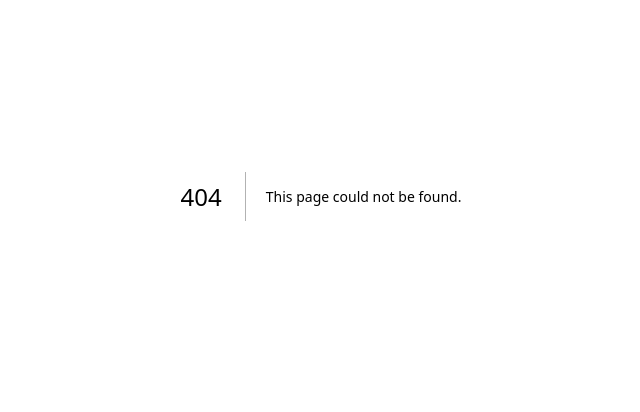
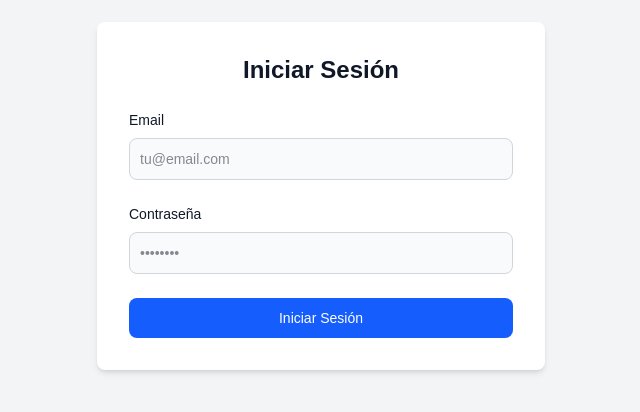
Before and after one commit to juan135072/barbeshop-3, a Next.js app: page /login in a window 1280 px wide. Before the commit this address had no page. Shown: the part 204-616 px from the top of the page, without its empty margins (319-959 px from the left). Built offline with nearby package versions, Linux system fonts and the light colour scheme.

Commit message:
feat: Add basic login page structure and form

```diff
--- /dev/null
+++ b/src/app/login/page.tsx
@@ -0,0 +1,68 @@
+'use client'
+
+import { useState } from 'react'
+
+export default function LoginPage() {
+  const [email, setEmail] = useState('')
+  const [password, setPassword] = useState('')
+
+  const handleLogin = async (event: React.FormEvent<HTMLFormElement>) => {
+    event.preventDefault()
+    // TODO: Implement Supabase login logic here
+    console.log('Attempting login with:', { email, password })
+  }
+
+  return (
+    <div className="flex min-h-screen flex-col items-center justify-center bg-gray-100 dark:bg-gray-900">
+      <div className="w-full max-w-md rounded-lg bg-white p-8 shadow-md dark:bg-gray-800">
+        <h1 className="mb-6 text-center text-2xl font-bold text-gray-900 dark:text-white">
+          Iniciar Sesión
+        </h1>
+        <form onSubmit={handleLogin} className="space-y-6">
+          <div>
+            <label
+              htmlFor="email"
+              className="mb-2 block text-sm font-medium text-gray-900 dark:text-white"
+            >
+              Email
+            </label>
+            <input
+              type="email"
+              id="email"
+              name="email"
+              value={email}
+              onChange={(e) => setEmail(e.target.value)}
+              required
+              className="block w-full rounded-lg border border-gray-300 bg-gray-50 p-2.5 text-gray-900 focus:border-blue-500 focus:ring-blue-500 dark:border-gray-600 dark:bg-gray-700 dark:text-white dark:placeholder-gray-400 dark:focus:border-blue-500 dark:focus:ring-blue-500 sm:text-sm"
+              placeholder="tu@email.com"
+            />
+          </div>
+          <div>
+            <label
+              htmlFor="password"
+              className="mb-2 block text-sm font-medium text-gray-900 dark:text-white"
+            >
+              Contraseña
+            </label>
+            <input
+              type="password"
+              id="password"
+              name="password"
+              value={password}
+              onChange={(e) => setPassword(e.target.value)}
+              required
+              className="block w-full rounded-lg border border-gray-300 bg-gray-50 p-2.5 text-gray-900 focus:border-blue-500 focus:ring-blue-500 dark:border-gray-600 dark:bg-gray-700 dark:text-white dark:placeholder-gray-400 dark:focus:border-blue-500 dark:focus:ring-blue-500 sm:text-sm"
+              placeholder="••••••••"
+            />
+          </div>
+          <button
+            type="submit"
+            className="w-full rounded-lg bg-blue-600 px-5 py-2.5 text-center text-sm font-medium text-white hover:bg-blue-700 focus:outline-none focus:ring-4 focus:ring-blue-300 dark:bg-blue-600 dark:hover:bg-blue-700 dark:focus:ring-blue-800"
+          >
+            Iniciar Sesión
+          </button>
+        </form>
+      </div>
+    </div>
+  )
+}
```
